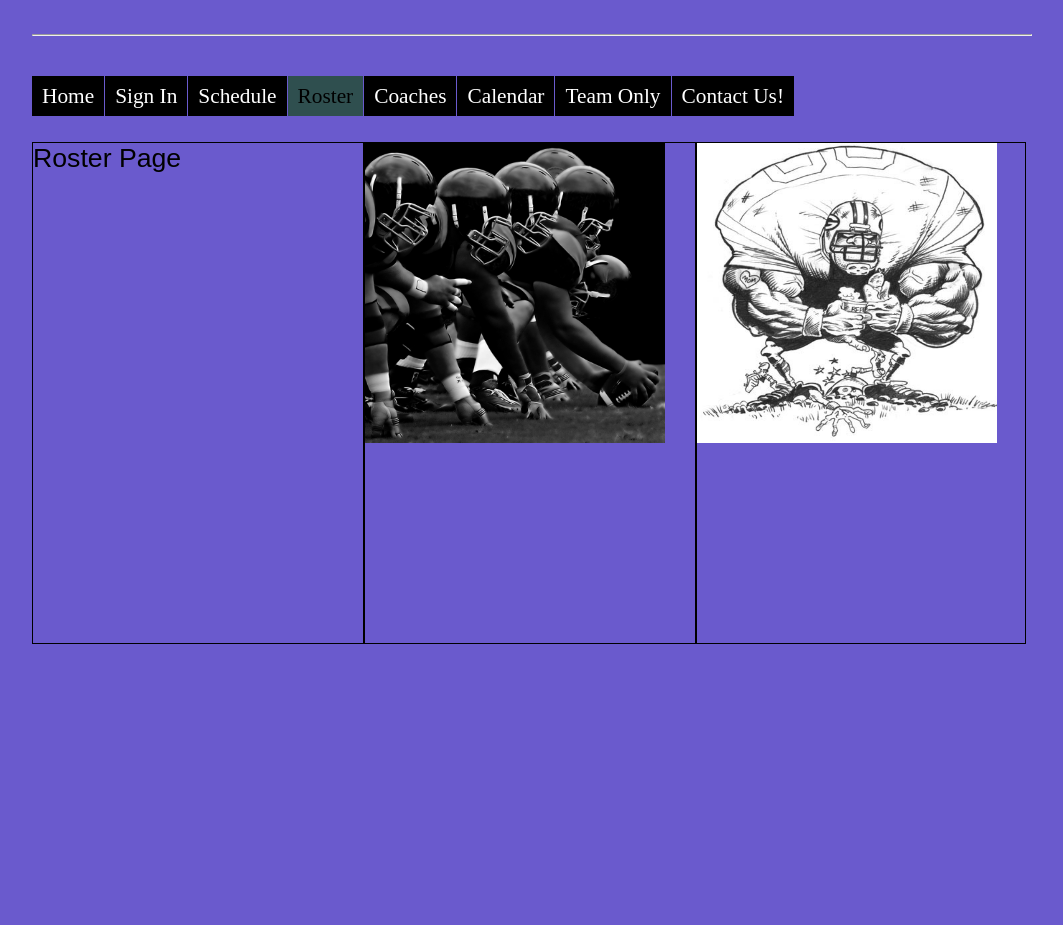
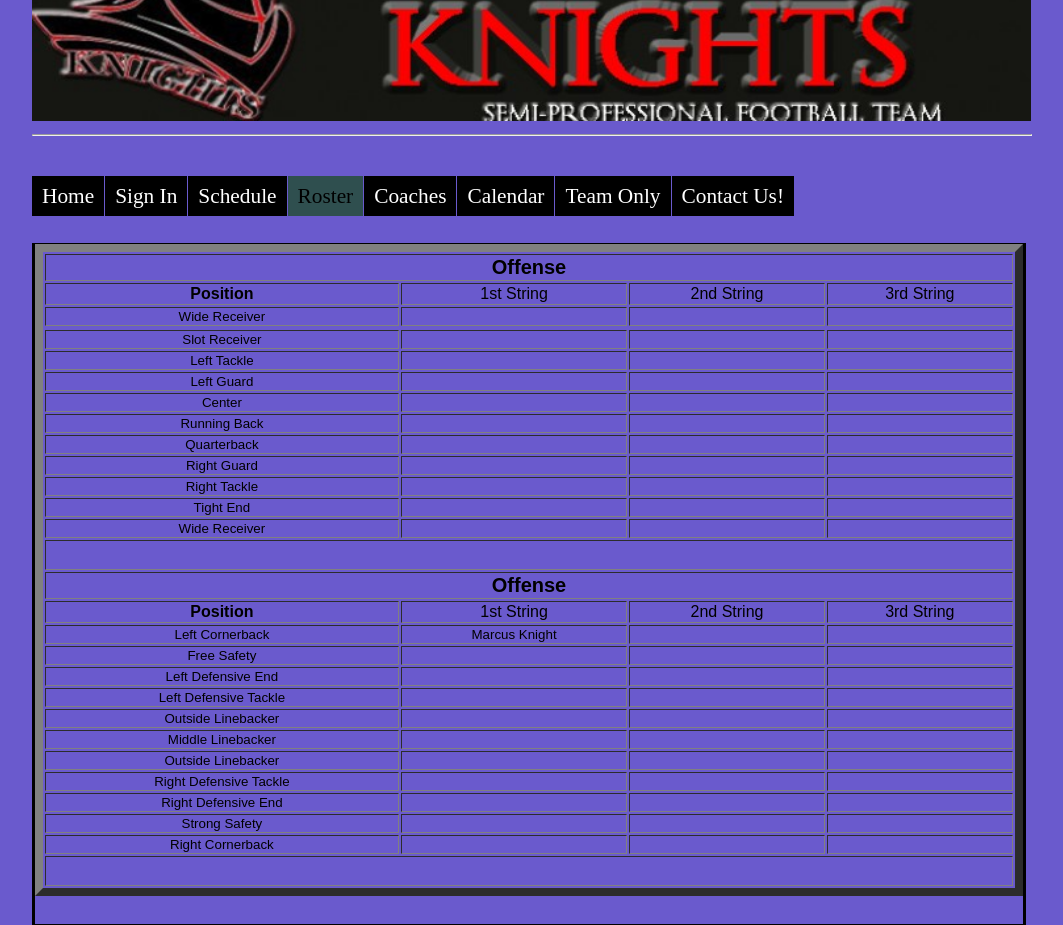
Before and after one commit to mablock/raleighKnights, a plain HTML site: page rkroster.html in a window 1280 px wide. Shown: the part 129-1054 px from the top of the page, without its empty margins (108-1171 px from the left). Before the commit the page ends 800 px from the top, so only its background shows below. Drawn offline with Linux system fonts and the light colour scheme.

Commit message:
added pics and tables

```diff
--- a/rkcss.css
+++ b/rkcss.css
@@ -7,6 +7,10 @@ body {
 	padding: 0;
 	margin: 0;
 	}
+. roster tr
+{
+
+}
 
 .wrapper {
 	width: 1000px;
@@ -77,7 +81,7 @@ h1 {
 	background-color:#6A5ACD;
 	color:black;
 	width:330px;
-	height:500px;
+	height:680px;
 	border-style:solid;
 	border-width:1px;
 	float:left;
@@ -87,7 +91,7 @@ h1 {
 	background-color:#6A5ACD;
 	color:black;
 	width:330px;
-	height:500px;
+	height:680px;
 	border-style:solid;
 	border-width:1px;
 	float:left;
@@ -97,7 +101,7 @@ h1 {
 	background-color:#6A5ACD;
 	color:black;
 	width:328px;
-	height:500px;
+	height:680px;
 	border-style:solid;
 	border-width:1px;
 	float:left;
--- a/rkroster.html
+++ b/rkroster.html
@@ -7,7 +7,9 @@
 </head>
 <body>
 <div class="wrapper">
-	<h1>Raleigh Knights Football</h1>
+	<div>
+		<img src="cropped-raleigh-knights4.jpg" alt="oops!" width=999px height=250px />
+	</div>
 	<hr>
 
 	<ul class="toptab">
@@ -22,14 +24,171 @@
 	</ul>
 	<br class="clear" />
 	<div id="content">
-		<div id="leftColumn" style="">
+		<div id="leftColumn" style="width:0px;">
 		Roster Page
 		</div>
-		<div id="middleColumn" style="">
-		<img src="offensiveline-football.jpg" alt="oops!" width=300px height=300px />
+		<div id="middleColumn" style="width:988px;">
+			<table class="roster" style="width:988px;text-align:center;font-size:10pt;" border="8">
+				<tr>
+					<td style="font-size:20px;" colspan="4"><strong>Offense</strong></td>
+				</tr>
+				<tr style="font-size:16px;">
+					<td><strong>Position</strong></td>
+					<td>1st String</td>
+					<td>2nd String</td>
+					<td>3rd String</td>
+				</tr>
+				<tr>
+					<td>Wide Receiver</td>
+					<td></td>
+					<td></td>
+					<td></td>
+				</tr>
+				<tr>
+				<tr>
+					<td>Slot Receiver</td>
+					<td></td>
+					<td></td>
+					<td></td>
+				</tr>
+					<td>Left Tackle</td>
+					<td></td>
+					<td></td>
+					<td></td>
+				</tr>
+				<tr>
+					<td>Left Guard</td>
+					<td></td>
+					<td></td>
+					<td></td>
+				</tr>
+				<tr>
+					<td>Center</td>
+					<td></td>
+					<td></td>
+					<td></td>
+				</tr>
+				<tr>
+					<td>Running Back</td>
+					<td></td>
+					<td></td>
+					<td></td>
+				</tr>
+				<tr>
+					<td>Quarterback</td>
+					<td></td>
+					<td></td>
+					<td></td>
+				</tr>
+				<tr>
+					<td>Right Guard</td>
+					<td></td>
+					<td></td>
+					<td></td>
+				</tr>
+				<tr>
+					<td>Right Tackle</td>
+					<td></td>
+					<td></td>
+					<td></td>
+				</tr>
+				<tr>
+					<td>Tight End</td>
+					<td></td>
+					<td></td>
+					<td></td>
+				</tr>
+				<tr>
+					<td>Wide Receiver</td>
+					<td></td>
+					<td></td>
+					<td></td>
+				</tr>
+				<tr style="height:30px;">
+					<td colspan="4"></td>
+				</tr>
+				<tr>
+				<td style="font-size:20px;" colspan="4"><strong>Offense</strong></td>
+				</tr>
+				<tr style="font-size:16px;">
+					<td><strong>Position</strong></td>
+					<td>1st String</td>
+					<td>2nd String</td>
+					<td>3rd String</td>
+				</tr>
+				<tr>
+					<td>Left Cornerback</td>
+					<td>Marcus Knight</td>
+					<td></td>
+					<td></td>
+				</tr>
+				<tr>
+					<td>Free Safety</td>
+					<td></td>
+					<td></td>
+					<td></td>
+				</tr>
+				<tr>
+					<td>Left Defensive End</td>
+					<td></td>
+					<td></td>
+					<td></td>
+				</tr>
+				<tr>
+					<td>Left Defensive Tackle</td>
+					<td></td>
+					<td></td>
+					<td></td>
+				</tr>
+				<tr>
+					<td>Outside Linebacker</td>
+					<td></td>
+					<td></td>
+					<td></td>
+				</tr>
+				<tr>
+					<td>Middle Linebacker</td>
+					<td></td>
+					<td></td>
+					<td></td>
+				</tr>
+				<tr>
+					<td>Outside Linebacker</td>
+					<td></td>
+					<td></td>
+					<td></td>
+				</tr>
+				<tr>
+					<td>Right Defensive Tackle</td>
+					<td></td>
+					<td></td>
+					<td></td>
+				</tr>
+				<tr>
+					<td>Right Defensive End</td>
+					<td></td>
+					<td></td>
+					<td></td>
+				</tr>
+				<tr>
+					<td>Strong Safety</td>
+					<td></td>
+					<td></td>
+					<td></td>
+				</tr>
+				<tr>
+					<td>Right Cornerback</td>
+					<td></td>
+					<td></td>
+					<td></td>
+				</tr>
+				<tr style="height:30px;">
+					<td colspan="4"></td>
+				</tr>
+			</table>
 		</div>
-		<div id="rightColumn" style="">
-		<img src="football.jpg" alt="oops!" width=300px height=300px />
+		<div id="rightColumn" style="width:0px;">
+
 		</div>
 	</div>
 
```
Also changed, not shown: rkcalendar.html (+3 -1 lines), rkcoaches.html (+3 -1 lines), rkcontact.html (+4 -2 lines), rkhome.html (+3 -1 lines), rkregister.html (+3 -1 lines), rkschedule.html (+84 -4 lines), rksignIn.html (+3 -1 lines), rkteam.html (+3 -1 lines), cropped-raleigh-knights4.jpg (added), raleighknights2011.jpg (added).
